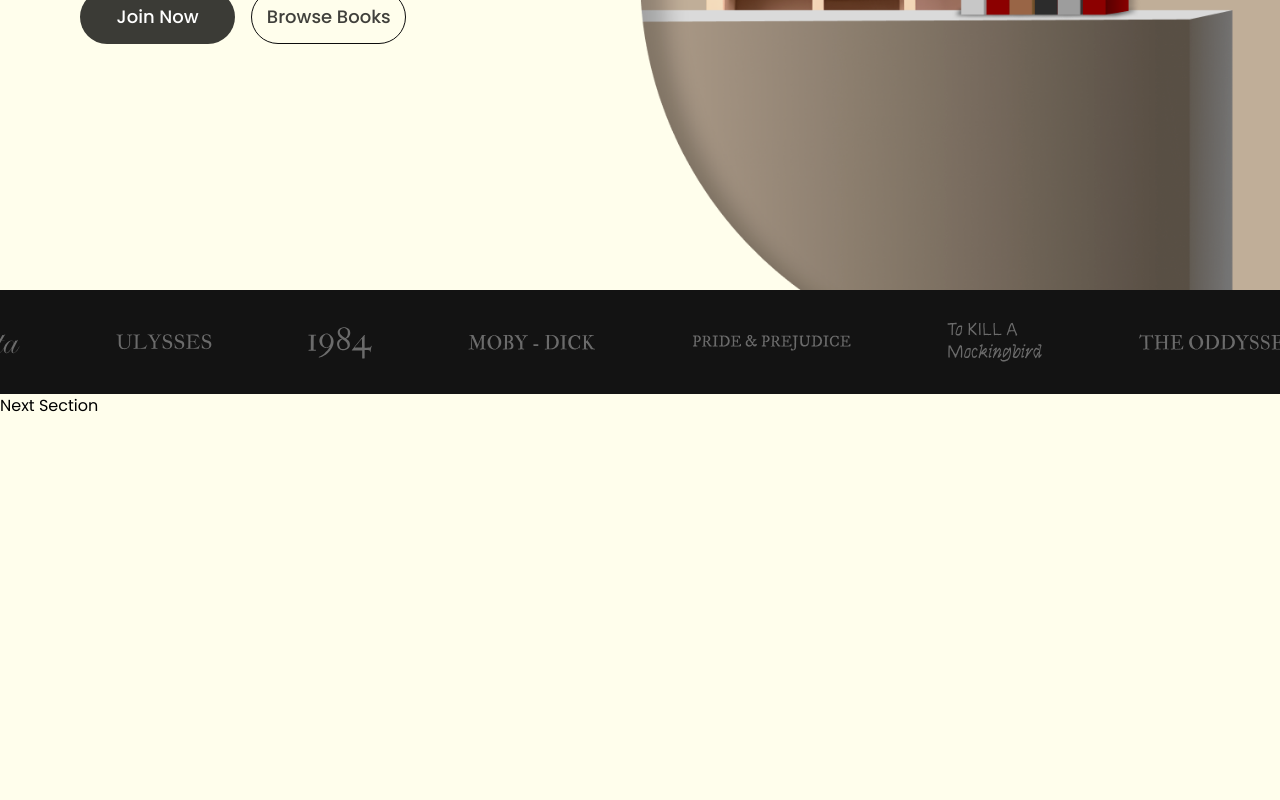
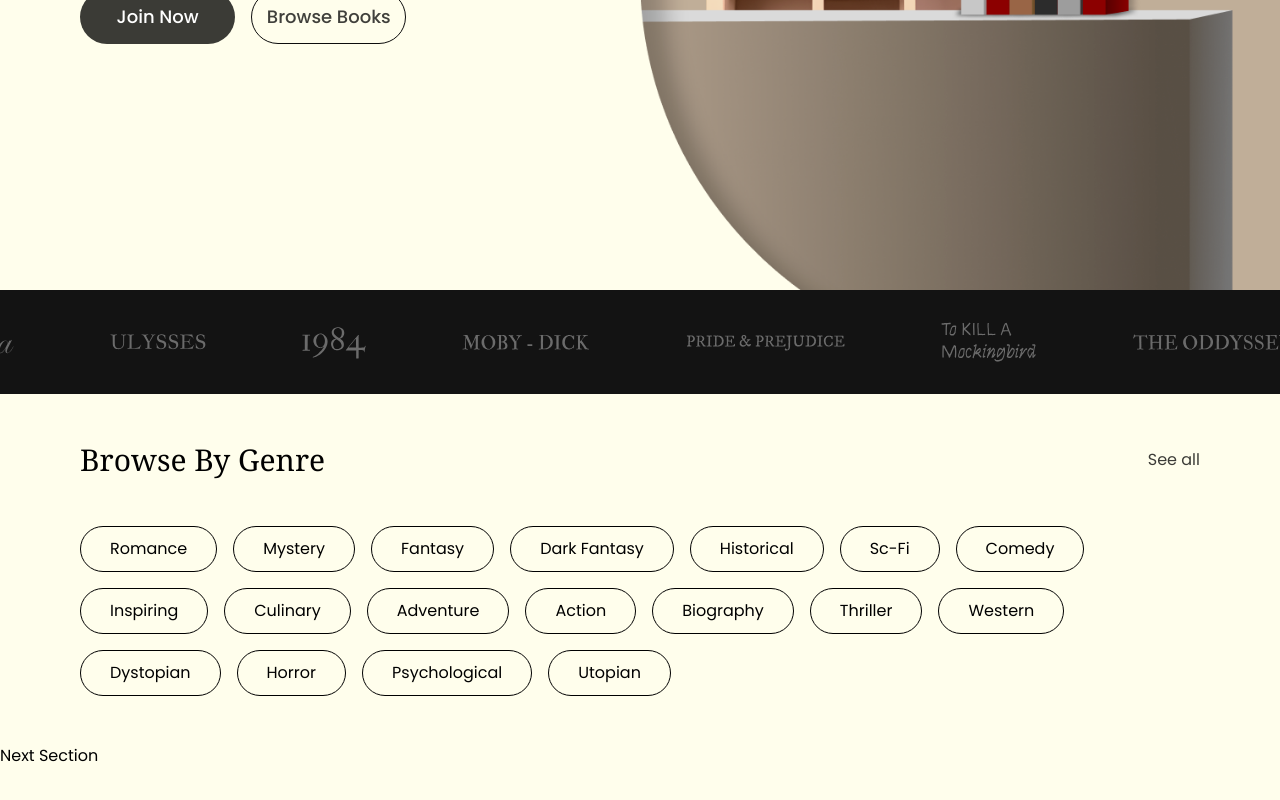
Before and after one commit to Achal-00/readrealm, a Next.js app: page / in a window 1280 px wide. Shown: the part 532-1332 px from the top of the page. Built offline with nearby package versions, Linux system fonts and the light colour scheme.

Commit message:
add genre section

```diff
--- /dev/null
+++ b/app/components/BrowseSection/BrowseSection.jsx
@@ -0,0 +1,11 @@
+import Content from "./Content";
+import Header from "./Header";
+
+export default function BrowseSection() {
+  return (
+    <div className="lg:px-20 px-4 py-8 lg:py-12 flex flex-col gap-8 lg:gap-12">
+      <Header />
+      <Content />
+    </div>
+  );
+}
--- /dev/null
+++ b/app/components/BrowseSection/Card.jsx
@@ -0,0 +1,15 @@
+"use client";
+
+import { motion } from "framer-motion";
+
+export default function Card(props) {
+  return (
+    <motion.button
+      initial={{ borderRadius: "10rem" }}
+      whileHover={{ borderRadius: "0.5rem" }}
+      className="border border-black py-[10px] px-[29px]"
+    >
+      {props.genre}
+    </motion.button>
+  );
+}
--- /dev/null
+++ b/app/components/BrowseSection/Content.jsx
@@ -0,0 +1,26 @@
+import Card from "./Card";
+
+export default function Content() {
+  return (
+    <div className="flex flex-wrap gap-2 lg:gap-4">
+      <Card genre="Romance" />
+      <Card genre="Mystery" />
+      <Card genre="Fantasy" />
+      <Card genre="Dark Fantasy" />
+      <Card genre="Historical" />
+      <Card genre="Sc-Fi" />
+      <Card genre="Comedy" />
+      <Card genre="Inspiring" />
+      <Card genre="Culinary" />
+      <Card genre="Adventure" />
+      <Card genre="Action" />
+      <Card genre="Biography" />
+      <Card genre="Thriller" />
+      <Card genre="Western" />
+      <Card genre="Dystopian" />
+      <Card genre="Horror" />
+      <Card genre="Psychological" />
+      <Card genre="Utopian" />
+    </div>
+  );
+}
--- /dev/null
+++ b/app/components/BrowseSection/Header.jsx
@@ -0,0 +1,10 @@
+export default function Header() {
+  return (
+    <div className="flex items-center justify-between">
+      <h2 className="font-header text-xl md:text-2xl lg:text-3xl">
+        Browse By Genre
+      </h2>
+      <button className="text-[#000000C4]">See all</button>
+    </div>
+  );
+}
--- a/app/page.js
+++ b/app/page.js
@@ -1,3 +1,4 @@
+import BrowseSection from "./components/BrowseSection/BrowseSection";
 import HomeSection from "./components/HomeSection/HomeSection";
 import MarqueeSection from "./components/MarqueeSection/MarqueeSection";
 
@@ -6,6 +7,7 @@ export default function Home() {
     <div className="">
       <HomeSection />
       <MarqueeSection />
+      <BrowseSection />
       <section className="min-h-screen">Next Section</section>
     </div>
   );
--- a/package.json
+++ b/package.json
@@ -9,6 +9,7 @@
     "lint": "next lint"
   },
   "dependencies": {
+    "framer-motion": "^11.2.10",
     "next": "14.2.3",
     "react": "^18",
     "react-dom": "^18",
```
Also changed, not shown: 1 other file (tests, documents, lock files or other folders).
